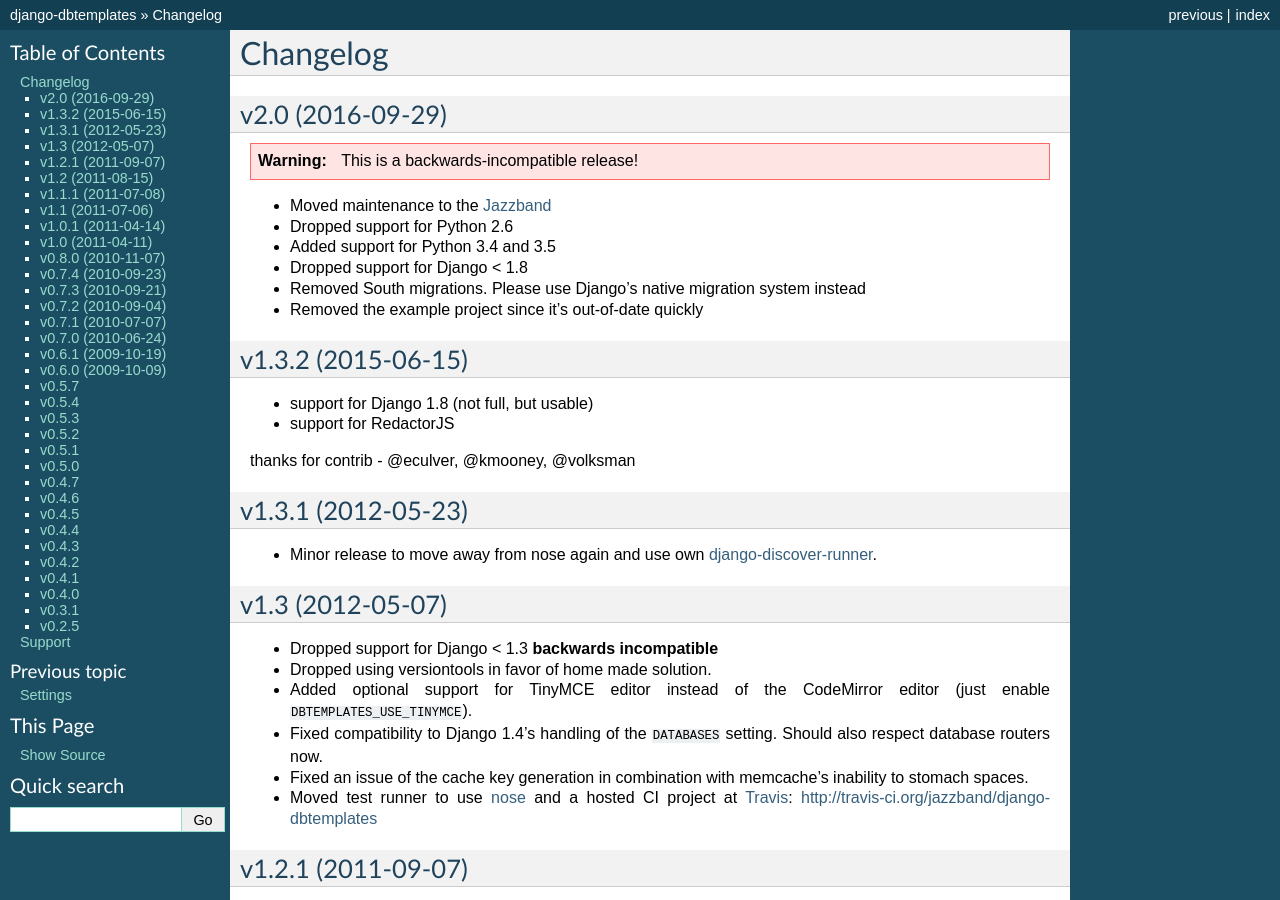
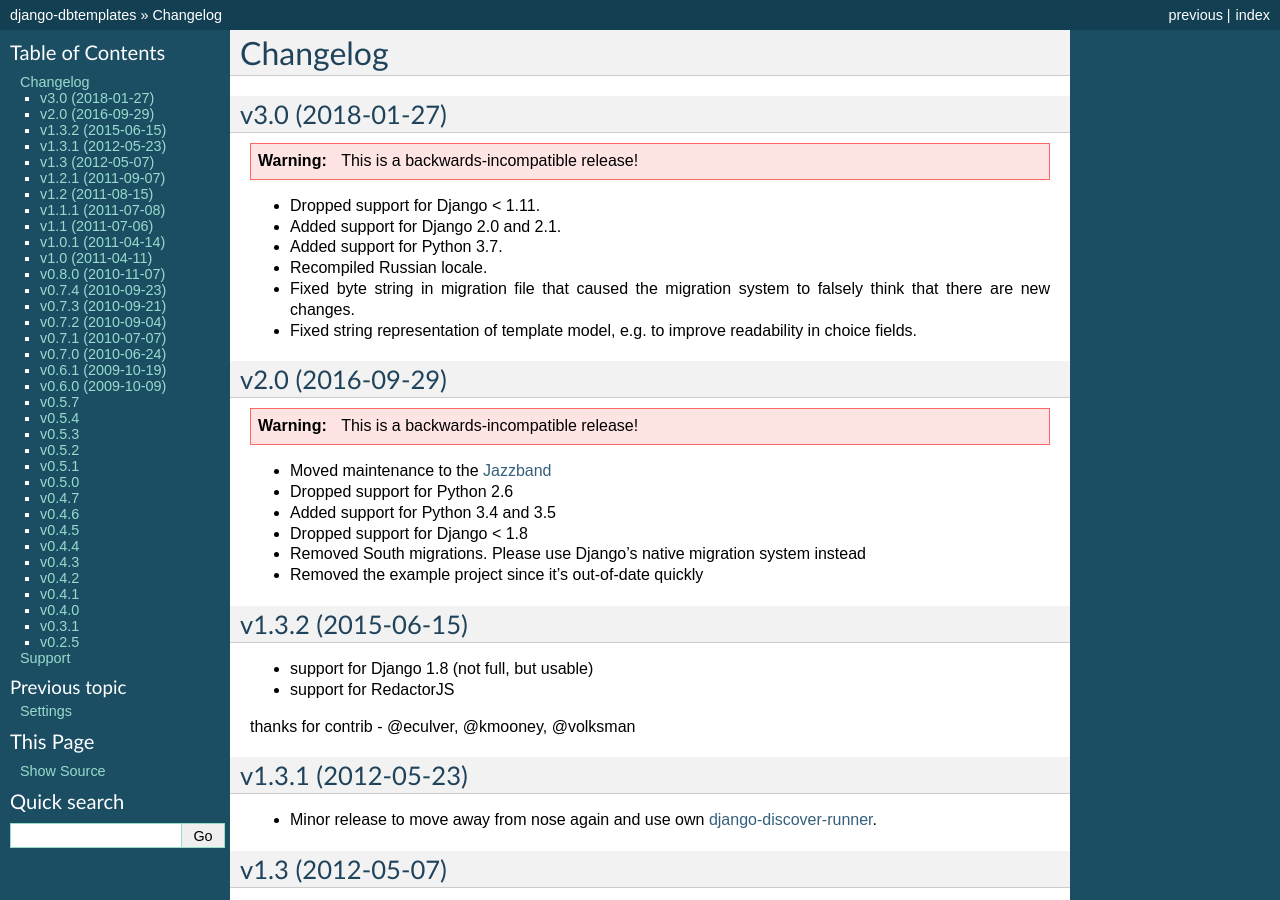
Before and after one commit to jazzband/django-dbtemplates, a Sphinx documentation site: the page built from docs/changelog.txt, in a window 1280 px wide and 900 px high. Built offline with Sphinx 7.4.7, drawn with Linux system fonts in a browser that asks for light colours.

Commit message:
Updated changelog.

```diff
--- a/docs/changelog.txt
+++ b/docs/changelog.txt
@@ -1,5 +1,26 @@
 Changelog
 =========
+
+v3.0 (2018-01-27)
+-----------------
+
+.. warning::
+
+  This is a backwards-incompatible release!
+
+* Dropped support for Django < 1.11.
+
+* Added support for Django 2.0 and 2.1.
+
+* Added support for Python 3.7.
+
+* Recompiled Russian locale.
+
+* Fixed byte string in migration file that caused the migration
+  system to falsely think that there are new changes.
+
+* Fixed string representation of template model, e.g. to improve
+  readability in choice fields.
 
 v2.0 (2016-09-29)
 -----------------
```
